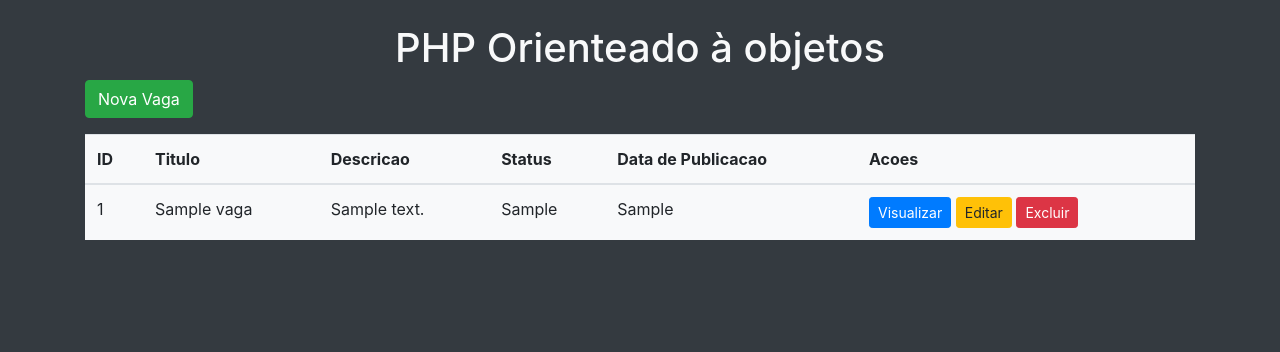
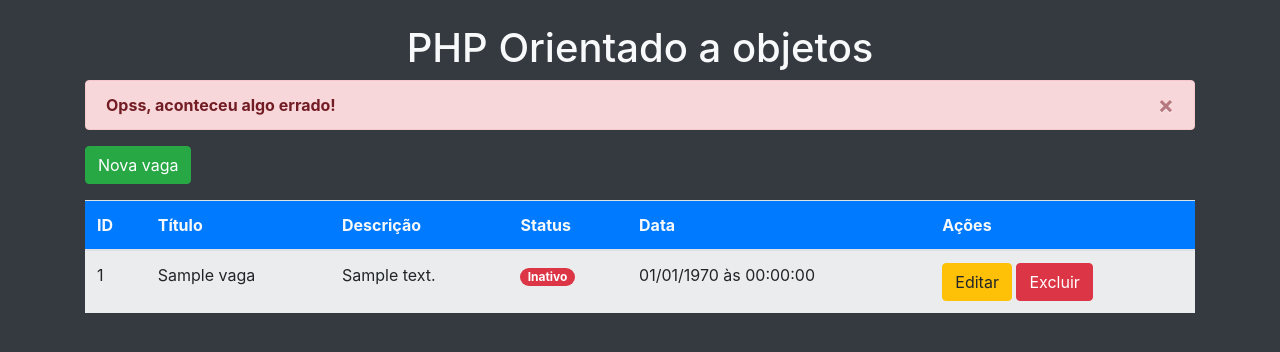
Before and after one commit to paulocorazza/crud-php, a PHP site: page /index.php?status=error in a window 1280 px wide. Shown: the top 352 px of the page. Run offline with PHP 8.4, Linux system fonts and the light colour scheme; tables that the repository leaves empty or names only in its code hold one stand-in row (values such as "Sample post").

Commit message:
crud finalizado

```diff
--- a/app/Db/Database.php
+++ b/app/Db/Database.php
@@ -53,7 +53,7 @@ class Database
         $fields = array_keys($values);
         $binds  = array_pad([],count($fields),'?');
 
-        //MONTA A QUERY
+
         $query = 'INSERT INTO '.$this->table.' ('.implode(',',$fields).') VALUES ('.implode(',',$binds).')';
 
         $this->execute($query, array_values($values));
@@ -71,11 +71,31 @@ class Database
         $order = strlen($order) ? 'ORDER BY '.$order : '';
         $limit = strlen($limit) ? 'LIMIT '.$limit : '';
 
-        //MONTA A QUERY
         $query = 'SELECT '.$fields.' FROM '.$this->table.' '.$where.' '.$order.' '.$limit;
 
-        //EXECUTA A QUERY
         return $this->execute($query);
     }
 
+    public function update($where,$values)
+    {
+
+        $fields = array_keys($values);
+
+        $query = 'UPDATE '.$this->table.' SET '.implode('=?,',$fields).'=? WHERE '.$where;
+
+        $this->execute($query,array_values($values));
+
+        return true;
+    }
+
+    public function delete($where)
+    {
+
+        $query = 'DELETE FROM '.$this->table.' WHERE '.$where;
+
+        $this->execute($query);
+
+        return true;
+    }
+
 }
--- a/app/Entity/Vaga.php
+++ b/app/Entity/Vaga.php
@@ -35,27 +35,37 @@ class Vaga
         ]);
 
        return true;
+    }
 
-    }
     /** método para atualizar a vaga */
     public function atualizarVaga()
     {
+        return (new Database('vagas'))->update('id = '.$this->id,[
+                        'titulo'    => $this->titulo,
+                        'descricao' => $this->descricao,
+                        'ativo'     => $this->ativo,
+                        'data'      => $this->data
+                    ]);
+    }
 
-    }
     /** método para excluir a vaga */
     public function excluirVaga()
     {
+        return (new Database('vagas'))->delete('id = '.$this->id);
+    }
 
-    }
     /** método que busca as vagas */
     public static  function getVagas($where = null, $order = null, $limit = null)
     {
         return (new Database('vagas'))->select($where,$order,$limit)
                                       ->fetchAll(PDO::FETCH_CLASS,self::class);
     }
+
+
     /** método que busca a vaga */
-    public function getVaga()
+    public static function getVaga($id)
     {
-
+        return (new Database('vagas'))->select('id = '. $id)
+                                      ->fetchObject(self::class);
     }
 }
--- a/cadastrar.php
+++ b/cadastrar.php
@@ -1,6 +1,8 @@
 <?php
 
 require __DIR__.'/vendor/autoload.php';
+
+define('TITLE', 'Cadastrar Vaga');
 
 //chechando o que está vindo no post
 //echo "<pre>"; print_r($_POST); echo "</pre"; exit;
--- a/includes/header.php
+++ b/includes/header.php
@@ -14,6 +14,6 @@
 
     <div class="row">
       <div class="col-md-12">
-        <h1 class="text-center">PHP Orienteado à objetos</h1>
+        <h1 class="text-center">PHP Orientado a objetos</h1>
       </div>
     </div>
--- a/includes/listagem.php
+++ b/includes/listagem.php
@@ -1,47 +1,83 @@
 <?php
 
+  $mensagem = '';
+  if(isset($_GET['status'])){
+    switch ($_GET['status']) {
+      case 'success':
+        $mensagem = '<div class="alert alert-success alert-dismissible fade show" role="alert">
+        <strong>A acao foi concluida com sucesso!</strong>
+        <button type="button" class="close" data-dismiss="alert" aria-label="Close">
+          <span aria-hidden="true">&times;</span>
+        </button>
+      </div>';
+        break;
+
+      case 'error':
+        $mensagem = '<div class="alert alert-danger alert-dismissible fade show" role="alert">
+        <strong>Opss, aconteceu algo errado!</strong>
+        <button type="button" class="close" data-dismiss="alert" aria-label="Close">
+          <span aria-hidden="true">&times;</span>
+        </button>
+      </div>';
+        break;
+    }
+  }
+
   $resultados = '';
-
   foreach($vagas as $vaga){
     $resultados .= '<tr>
-                            <td>'.$vaga -> id . '</td>
-                            <td>'.$vaga -> titulo .'</td>
-                            <td>'.$vaga -> descricao .'</td>
-                            <td>'.$vaga -> ativo .'</td>
-                            <td>'.$vaga -> data .'</td>
-                            <td><button class="btn btn-primary btn-sm">Visualizar</button>
-                             <button class="btn btn-warning btn-sm">Editar</button>
-                             <button class="btn btn-danger btn-sm">Excluir</button>
+                      <td>'.$vaga->id.'</td>
+                      <td>'.$vaga->titulo.'</td>
+                      <td>'.$vaga->descricao.'</td>
+                      <td>'.($vaga->ativo == 's' ? '<span class="badge badge-pill badge-success">Ativo</span>' : '<span class="badge badge-pill badge-danger">Inativo</span>').'</td>
+                      <td>'.date('d/m/Y à\s H:i:s',strtotime($vaga->data)).'</td>
+                      <td>
+                        <a href="editar.php?id='.$vaga->id.'">
+                          <button type="button" class="btn btn-warning">Editar</button>
+                        </a>
+                        <a href="excluir.php?id='.$vaga->id.'">
+                          <button type="button" class="btn btn-danger">Excluir</button>
+                        </a>
                       </td>
                     </tr>';
   }
 
+  $resultados = strlen($resultados) ? $resultados : '<tr>
+                                                       <td colspan="6" class="text-center">
+                                                              Nenhuma vaga encontrada
+                                                       </td>
+                                                    </tr>';
 
 ?>
+<main>
 
+  <?=$mensagem?>
 
-<main>
   <section>
     <a href="cadastrar.php">
-            <button class="btn btn-success">Nova Vaga</button>
+      <button class="btn btn-success">Nova vaga</button>
     </a>
   </section>
-    <p></p>
+
   <section>
-        <table class="table bg-light">
-            <thead>
+
+    <table class="table bg-light mt-3 table-striped">
+        <thead  class="bg-primary text-light">
           <tr>
             <th>ID</th>
-                <th>Titulo</th>
-                <th>Descricao</th>
+            <th>Título</th>
+            <th>Descrição</th>
             <th>Status</th>
-                <th>Data de Publicacao</th>
-                <th>Acoes</th>
+            <th>Data</th>
+            <th>Ações</th>
           </tr>
         </thead>
         <tbody>
-                <?= $resultados ?>
+            <?=$resultados?>
         </tbody>
     </table>
+
   </section>
+
+
 </main>
```
Also changed, not shown: editar.php (added, +38 -0 lines), excluir.php (added, +33 -0 lines), includes/confirmar-exclusao.php (added, +21 -0 lines), includes/formulario.php (+10 -13 lines). Lines whose indentation alone changed are shown as unchanged.
